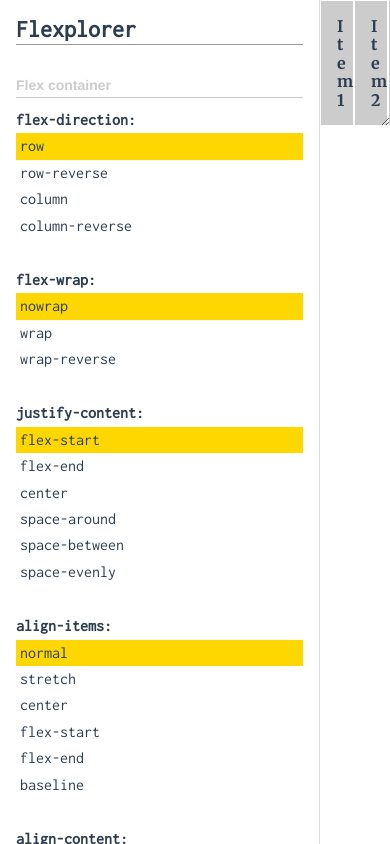
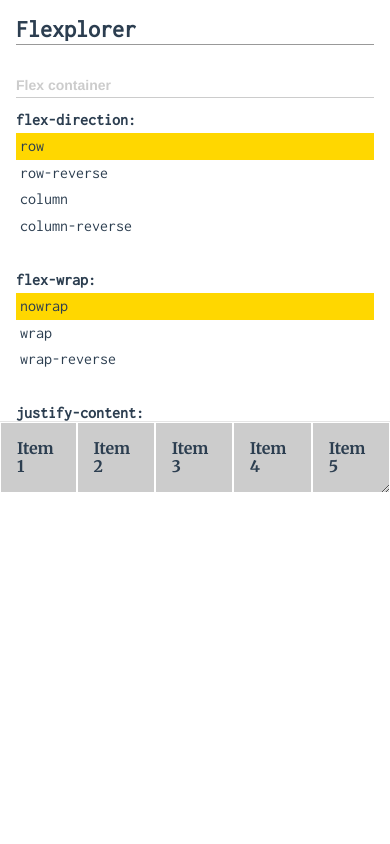
Before and after one commit to peterrcook/flexplorer, a Vue app: page / in a window 390 px wide. Built offline with nearby package versions, Linux system fonts and the light colour scheme.

Commit message:
Make responsive

```diff
--- a/src/App.vue
+++ b/src/App.vue
@@ -7,6 +7,7 @@
 
 <script>
 import 'tachyons';
+import './tachyons-additions.css';
 
 import FlexContainer from './components/FlexContainer.vue'
 import ControlPanel from './components/ControlPanel.vue'
--- a/src/components/ControlPanel.vue
+++ b/src/components/ControlPanel.vue
@@ -1,5 +1,5 @@
 <template>
-  <div class="control-panel pa3">
+  <div class="control-panel pa3 vh-50 w-100 fixed-ns vh-100-ns w5-m w6-l overflow-y-auto">
     <h1 class="title f3 mt0 bb b--silver mb4">Flexplorer</h1>
     <div class="flex-container-panel" v-if="storeState.selectedItem === null">
       <h2 class="f6 pb1 bb b--moon-gray moon-gray">Flex container</h2>
@@ -75,13 +75,7 @@ export default {
 
 <style>
 .control-panel {
-  position: fixed;
-  top: 0;
-  bottom: 0;
-  width: 20rem;
-  box-sizing: border-box;
-  border-right: 1px solid #ddd;
-  overflow-y: auto;
+  border-bottom: 1px solid rgba( 0, 0, 0, .1 );
 }
 
 .control-panel .title {
@@ -91,4 +85,12 @@ export default {
 .deselect-item {
   cursor: default;
 }
+
+@media screen and (min-width: 30em) {
+  .control-panel {
+    border-bottom: none;
+    border-right: 1px solid rgba( 0, 0, 0, .1 );
+  }
+}
+
 </style>
--- a/src/components/FlexContainer.vue
+++ b/src/components/FlexContainer.vue
@@ -1,5 +1,5 @@
 <template>
-  <div class="wrapper">
+  <div class="wrapper vh-50 overflow-y-auto vh-100-m vh-100-l pl7-m pl8-l">
     <div id="flex-container" class="bg-light-gray" :style="containerStyle" >
       <div v-for="(item, i) in storeState.items" :key="item.id" class="item bg-moon-gray" :style="itemStyle(item)" contenteditable @click="selectItem(i)">{{item.text}}</div>
     </div>
@@ -50,10 +50,6 @@ export default {
 </script>
 
 <style scoped>
-.wrapper {
-  margin-left: 20rem;
-}
-
 #flex-container {
   overflow: hidden;
 }
@@ -65,21 +61,6 @@ export default {
   padding: 1rem;
   border: 1px solid #fff;
   flex-shrink: 0;
-
   overflow: hidden;
 }
-
-.item-1 {
-  /* flex-shrink: 2; */
-}
-.item-3 {
-  /* flex-shrink: 2; */
-}
-.item-4 {
-  /*   flex-grow: 1; */
-  /* width: 200px;
-     height: 100px; */
-  /*   flex-shrink: 0; */
-}
-
 </style>
--- /dev/null
+++ b/src/tachyons-additions.css
@@ -0,0 +1,9 @@
+@media screen and (min-width: 30em) and (max-width: 60em) {
+    .w6-m { width: 20rem; }
+    .pl8-m { padding-left: 20rem; }
+}
+
+@media screen and (min-width: 60em) {
+    .w6-l {width: 20rem;}
+    .pl8-l { padding-left: 20rem; }
+}
```
